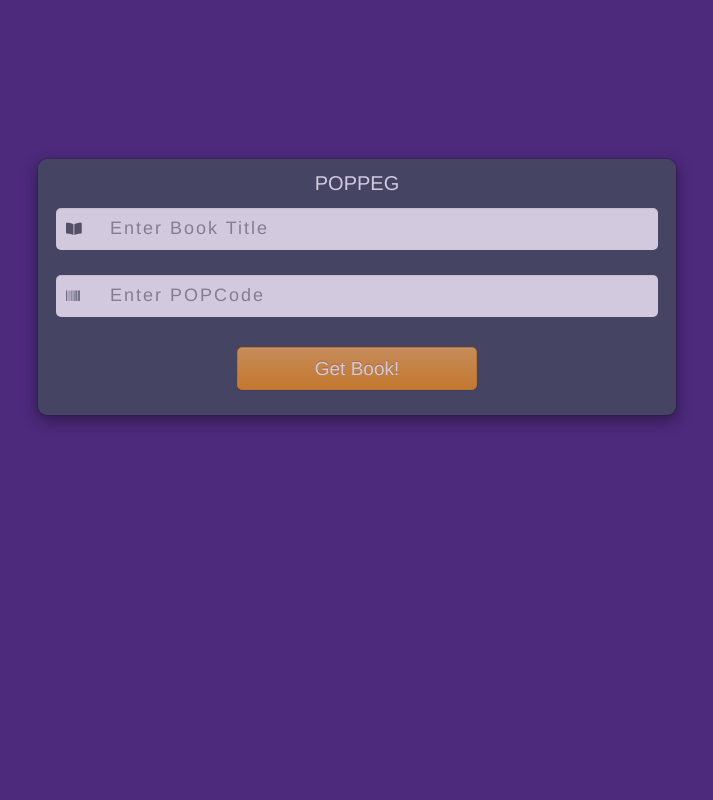
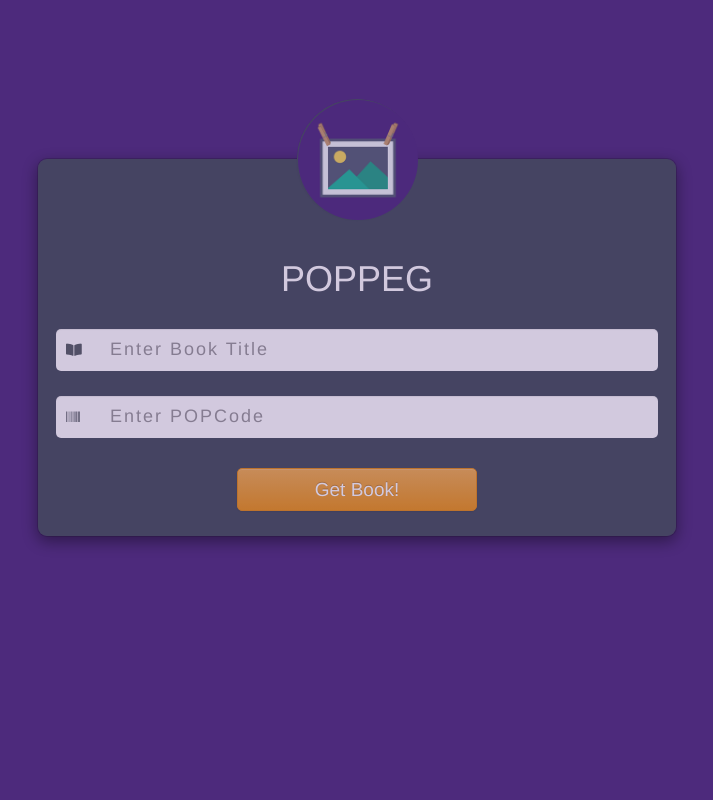
Before and after one commit to giamjuxian/POPPEG, a web app: file public/login.html in a window 1280 px wide. Shown: the whole page, without its empty margins (283-996 px from the left). Run offline with its HTML, style and script files only (its server is not run), Linux system fonts and the light colour scheme; some libraries are stand-ins or nearby versions.

Commit message:
adds image to modal

```diff
--- a/public/login.css
+++ b/public/login.css
@@ -7,6 +7,26 @@
     left: 50%;
     margin-left: -25%;
     margin-top: 10%;
+}
+.thumbnail {
+    margin-top: -60px;
+    margin-bottom: 45px;
+    padding: 0;
+    height: 120px;
+    width: 120px;
+    border-radius: 50%;
+    border: solid 1px #434e5a;
+    background-color: #434e5a;
+    margin-left: auto;
+    margin-right: auto;
+}
+
+.thumbnail img {
+    height: 120px;
+    width: 120px;
+    object-fit: contain;
+    border-radius: 50%;
+    position: fixed;
 }
 
 .modal-content {
@@ -19,7 +39,9 @@
 .header-modal {
     color: white;
     margin: 10px;
+    padding: 10px 0px;
     font-size: 20px;
+    margin-top: -35px;
 }
 
 .form-group {
--- a/public/login.html
+++ b/public/login.html
@@ -50,7 +50,10 @@
             <div class="modal-dialog text-center">
                 <div class="col-sm-9 login-modal">
                     <div class="modal-content">
-                        <div class="header-modal">POPPEG</div>
+                        <div class="thumbnail">
+                            <img src="Icon-256.png" />
+                        </div>
+                        <div class="header-modal"><h1>POPPEG</h1></div>
                         <div class="form-input">
                             <form action="index.html" method="POST">
                                 <div class="form-group">
```
Also changed, not shown: public/Icon-256.png (added), 1 other file.
